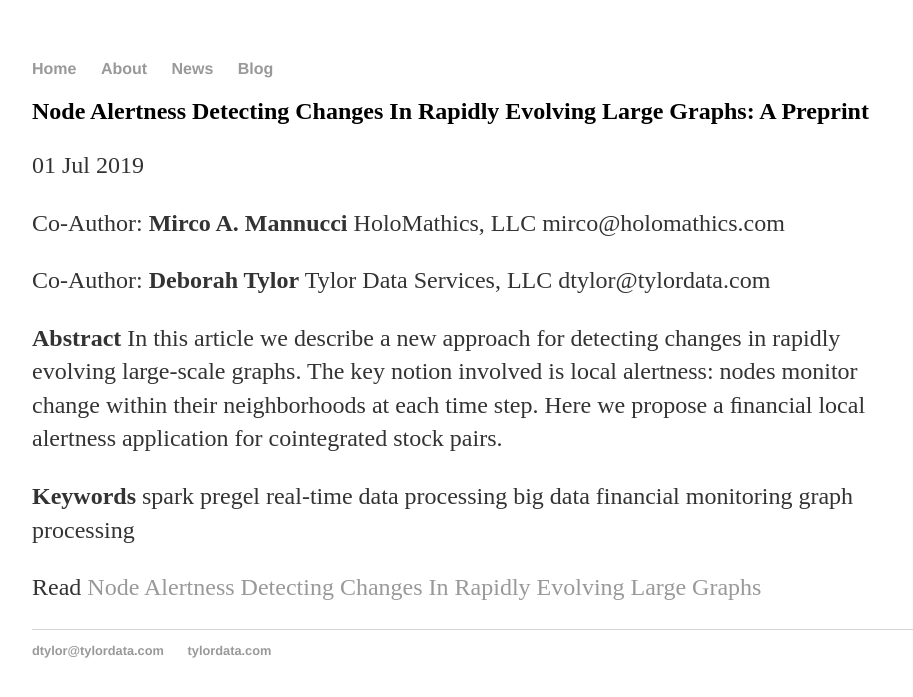
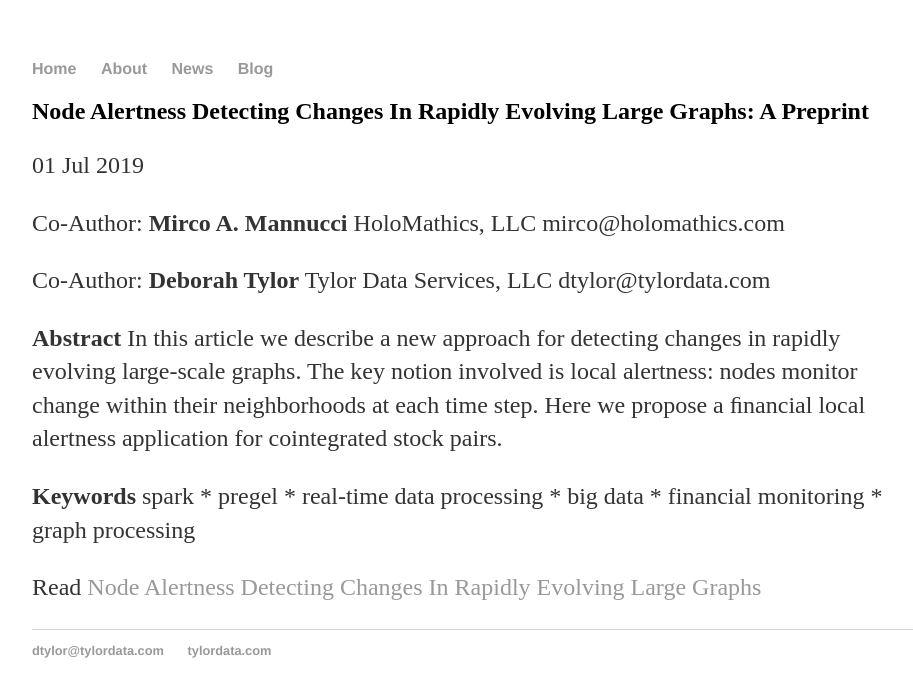
Before and after one commit to dtylor/dtylor.github.io, a Jekyll site: the page built from _posts/2019-07-01-Node-Alertness-Detecting-Changes-In-Rapidly-Evolving-Large-Graphs.md, in a window 1280 px wide. Shown: the top 697 px of the page, without its empty margins (160-1073 px from the left). Built offline with Jekyll 4.4.1, drawn with Linux system fonts in a browser that asks for light colours.

```diff
--- a/_posts/2019-07-01-Node-Alertness-Detecting-Changes-In-Rapidly-Evolving-Large-Graphs.md
+++ b/_posts/2019-07-01-Node-Alertness-Detecting-Changes-In-Rapidly-Evolving-Large-Graphs.md
@@ -20,6 +20,6 @@ The key notion involved is local alertness: nodes monitor change within their ne
 time step. Here we propose a ﬁnancial local alertness application for cointegrated stock pairs.
 
 **Keywords**
-spark  pregel  real-time data processing  big data  financial monitoring  graph processing
+  spark * pregel * real-time data processing * big data * financial monitoring * graph processing
 
 Read [Node Alertness Detecting Changes In Rapidly Evolving Large Graphs](https://www.academia.edu/39730507/NODE_ALERTNESS_DETECTING_CHANGES_IN_RAPIDLY_EVOLVING_GRAPHS?email_work_card=title)
```
